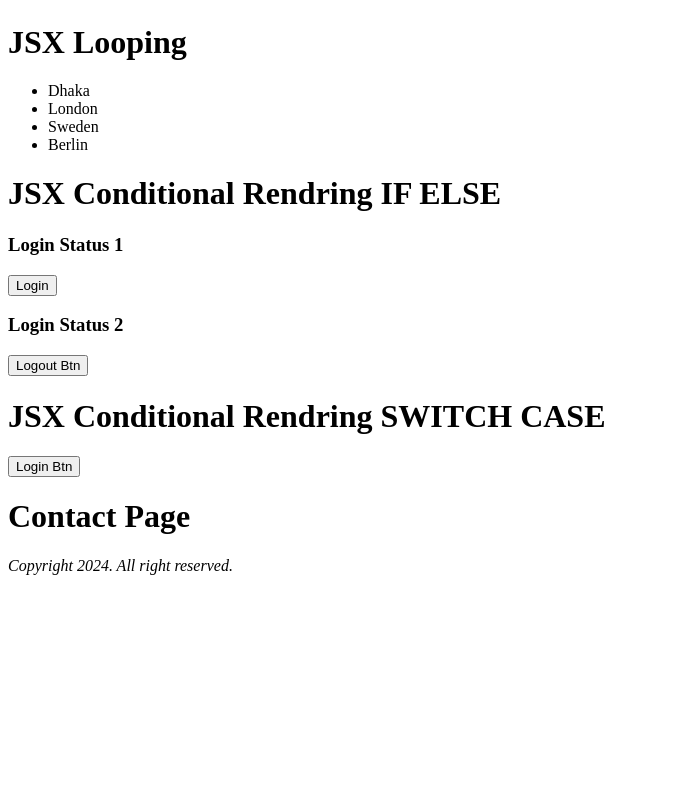
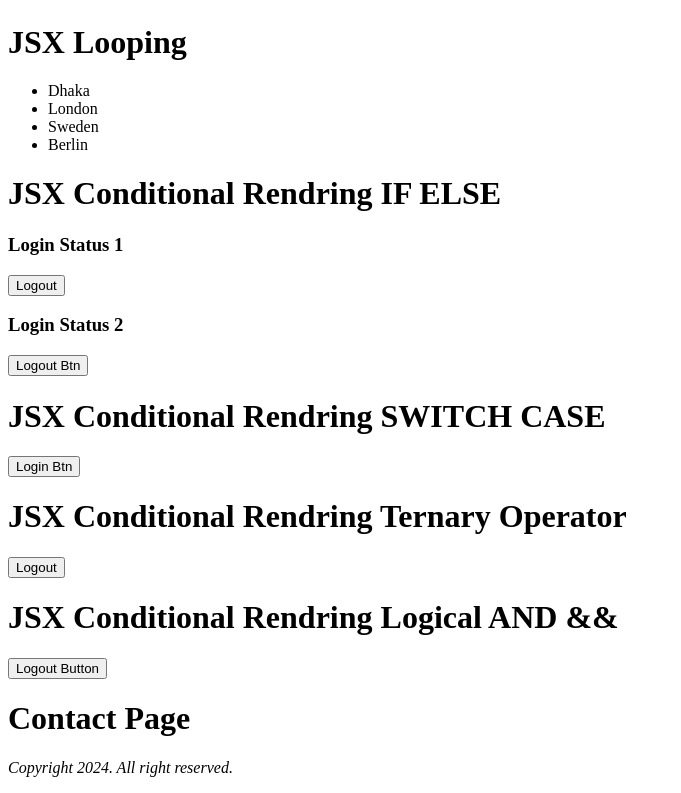
Before and after one commit to megadevlabs/vite-project, a React (Vite) app: page / in a window 1280 px wide. Shown: the part 1394-2187 px from the top of the page, without its empty margins (0-681 px from the left). Before the commit the page ends 1985 px from the top, so only its background shows below. Built offline with nearby package versions, Linux system fonts and the light colour scheme.

Commit message:
Commit for JSX Conditional Rendering using Logical AND &&

```diff
--- a/src/component/About.jsx
+++ b/src/component/About.jsx
@@ -1,7 +1,7 @@
 const About = () => {
   let marks = 60;
   const city = ['Dhaka', 'London', 'Sweden', 'Berlin'];
-  const status = false;
+  const status = true;
 
   const LoginStatusBtn = status => {
     if (status) {
@@ -67,6 +67,12 @@ const About = () => {
 
       <h1>JSX Conditional Rendring SWITCH CASE</h1>
       {renderSwitch(false)}
+
+      <h1>JSX Conditional Rendring Ternary Operator</h1>
+      {status ? <button>Logout</button> : <button>Login</button>}
+
+      <h1>JSX Conditional Rendring Logical AND &&</h1>
+      {status && <button>Logout Button</button>}
     </div>
   );
 };
```
